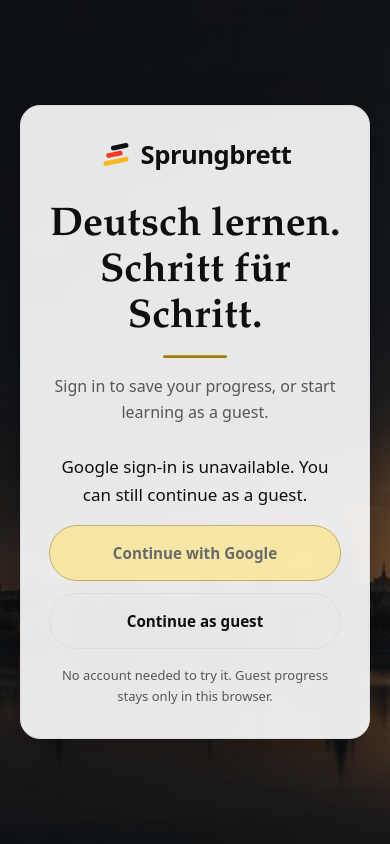
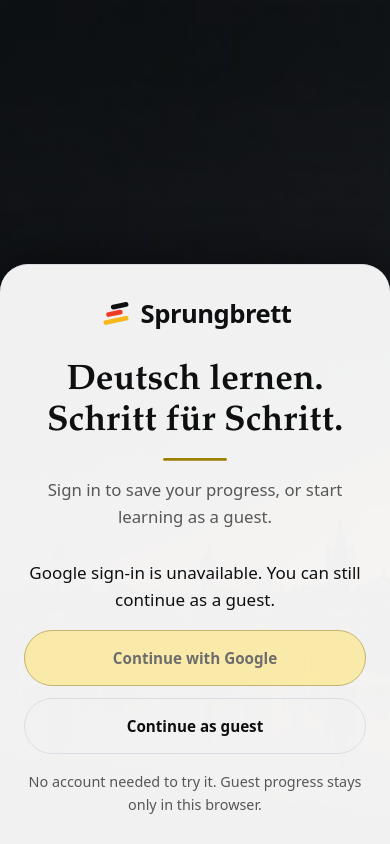
Before and after one commit to mehedi-hasan-2426/sprungbrett-deutsch, a Next.js app: page /signin in a window 390 px wide. Built offline with nearby package versions, Linux system fonts and the light colour scheme; no server answers.

Commit message:
Fix sign-in hover flicker, gate hover to mouse, add mobile baseline and bottom-sheet landing

```diff
--- a/pages/_app.tsx
+++ b/pages/_app.tsx
@@ -1,5 +1,6 @@
 import type { AppProps } from "next/app";
 import Link from "next/link";
+import Head from "next/head";
 import "../styles/app.css";
 import { ProgressProvider } from "../src/state/ProgressContext.tsx";
 import { SessionProvider, useSession } from "next-auth/react";
@@ -27,5 +28,10 @@
 }
 
 export default function App(props: AppProps<PageProps>) {
-  return <SessionProvider session={props.pageProps.session} refetchInterval={60} refetchOnWindowFocus><CourseApp {...props} /></SessionProvider>;
+  return (
+    <>
+      <Head><meta name="viewport" content="width=device-width, initial-scale=1, viewport-fit=cover" /></Head>
+      <SessionProvider session={props.pageProps.session} refetchInterval={60} refetchOnWindowFocus><CourseApp {...props} /></SessionProvider>
+    </>
+  );
 }
--- a/pages/_document.tsx
+++ b/pages/_document.tsx
@@ -8,7 +8,8 @@
         <meta name="description" content="Practise German step by step with instant feedback. Sign in to save progress or try it as a guest." />
         <meta name="color-scheme" content="light dark" />
         <meta name="referrer" content="no-referrer" />
-        <meta name="theme-color" content="#0d0f11" />
+        <meta name="theme-color" media="(prefers-color-scheme: light)" content="#f5f6f8" />
+        <meta name="theme-color" media="(prefers-color-scheme: dark)" content="#0d0f11" />
         <link rel="icon" type="image/png" href="/apple-touch-icon.png" />
         <link rel="apple-touch-icon" href="/apple-touch-icon.png" />
         <meta property="og:type" content="website" />
--- a/styles/app.css
+++ b/styles/app.css
@@ -94,7 +94,12 @@
 }
 
 * { box-sizing: border-box; }
-html { -webkit-text-size-adjust: 100%; }
+html { -webkit-text-size-adjust: 100%; -webkit-tap-highlight-color: transparent; }
+button, a, [role="switch"], summary { touch-action: manipulation; }
+button, [role="switch"] { -webkit-user-select: none; user-select: none; }
+@media (pointer: coarse) {
+  input, select, textarea { font-size: 16px; }
+}
 body { margin: 0; background: var(--bg); color: var(--fg); line-height: 1.6; font-size: 1.0625rem; }
 h1, h2, .lesson-num, .lesson-title, .brand { font-family: var(--serif); font-weight: 600; letter-spacing: -0.01em; }
 h1 { font-size: clamp(1.75rem, 1.3rem + 1.6vw, 2.5rem); line-height: 1.1; margin: 0.25rem 0 0.75rem; }
@@ -112,7 +117,10 @@
 .top nav { display: flex; flex-wrap: wrap; gap: 0.25rem 0.35rem; flex: 1; }
 .top nav a { display: inline-flex; align-items: center; gap: 0.45rem; min-height: 40px; text-decoration: none; color: var(--fg); padding: 0 0.85rem; font-size: 0.95rem; font-weight: 500; border-radius: 100px; }
 .nav-icon { width: 18px; height: 18px; flex-shrink: 0; }
-.top nav a:hover { background: var(--tint); }
+.top nav a:not([aria-current="page"]) { transition: background-color 200ms ease; }
+@media (hover: hover) and (pointer: fine) {
+  .top nav a:hover { background: var(--tint); }
+}
 .top nav a[aria-current="page"] { background: var(--action); color: var(--action-fg); font-weight: 600; }
 .nav-short { display: none; }
 .brand { display: inline-flex; text-decoration: none; color: var(--fg); }
@@ -125,11 +133,11 @@
 .shell { display: grid; grid-template-columns: 17rem minmax(0, 1fr); max-width: 84rem; margin: 0 auto; }
 .signin { width: min(100%, 36rem); margin: 4rem auto; padding: 1.5rem; }
 .signin-screen { display: grid; place-items: center; min-height: 100svh; max-width: none; margin: 0; padding: 2rem 1.25rem; background: linear-gradient(rgba(10, 12, 14, 0.3), rgba(10, 12, 14, 0.7)), url("/landing-bg.jpg") center 70% / cover no-repeat #0d0f11; }
-.signin-content { width: 100%; max-width: 440px; text-align: center; padding: 2rem 1.75rem; border: 1px solid var(--line); border-radius: var(--radius); background: color-mix(in srgb, var(--card) 90%, transparent); backdrop-filter: blur(8px); box-shadow: 0 12px 40px rgba(0, 0, 0, 0.35); }
+.signin-content { width: 100%; max-width: 440px; text-align: center; padding: 2rem 1.75rem; border: 1px solid var(--line); border-radius: var(--radius); background: color-mix(in srgb, var(--card) 94%, transparent); box-shadow: 0 12px 40px rgba(0, 0, 0, 0.35); }
 .signin-brand { margin: 0 0 1.5rem; }
 .signin-brand .logo-word { font-size: 1.6rem; }
 .signin-brand .logo-mark { width: 34px; height: 34px; }
-.signin-content h1 { margin: 0; font-size: 2.5rem; line-height: 1.15; letter-spacing: 0; }
+.signin-content h1 { margin: 0; font-size: clamp(2rem, 6vw + 0.75rem, 2.75rem); line-height: 1.15; letter-spacing: 0; }
 .signin-intro { margin: 1rem 0 1.75rem; color: var(--muted); font-size: 1rem; }
 .signin-actions { display: grid; gap: 0.75rem; }
 .signin-actions button { width: 100%; min-height: 56px; margin: 0; }
@@ -137,9 +145,11 @@
 @media (max-width: 50rem) {
   .signin-screen { background-image: linear-gradient(rgba(10, 12, 14, 0.3), rgba(10, 12, 14, 0.7)), url("/landing-bg-small.jpg"); }
 }
-@media (max-width: 380px) {
-  .signin-content { padding: 1.5rem 1.1rem; }
-  .signin-content h1 { font-size: 2rem; }
+@media (max-width: 40rem) {
+  .signin-screen { place-items: end stretch; padding: 0; background-position: center 40%; }
+  .signin-content { max-width: none; padding: 2rem 1.5rem calc(1.75rem + env(safe-area-inset-bottom, 0px)); border-width: 1px 0 0; border-radius: 28px 28px 0 0; box-shadow: 0 -12px 40px rgba(0, 0, 0, 0.35); }
+  .signin-intro { font-size: 1.05rem; }
+  .signin-note { font-size: 0.9rem; }
 }
 .account-actions { display: flex; flex-wrap: wrap; align-items: center; gap: 0.5rem; }
 .tip { position: relative; }
@@ -209,8 +219,10 @@
 .intro { max-width: 42rem; }
 
 .lessons { list-style: none; padding: 0; margin: 1.5rem 0; display: grid; gap: 0.75rem; grid-template-columns: repeat(auto-fill, minmax(17rem, 1fr)); }
-.lesson { display: grid; grid-template-columns: auto 1fr; gap: 0.25rem 1rem; height: 100%; padding: 1.1rem 1.25rem; background: var(--card); border: 1px solid var(--line); border-radius: var(--radius); box-shadow: var(--raise); color: var(--fg); text-decoration: none; transition: border-color 0.15s, transform 0.15s; }
-.lesson:hover { border-color: var(--action-line); transform: translateY(-2px); }
+.lesson { display: grid; grid-template-columns: auto 1fr; gap: 0.25rem 1rem; height: 100%; padding: 1.1rem 1.25rem; background: var(--card); border: 1px solid var(--line); border-radius: var(--radius); box-shadow: var(--raise); color: var(--fg); text-decoration: none; transition: border-color 200ms ease, transform 200ms var(--ease-out); }
+@media (hover: hover) and (pointer: fine) {
+  .lesson:hover { border-color: var(--action-line); transform: translateY(-2px); }
+}
 .lesson-num { font-size: 2rem; line-height: 1; color: var(--emph); }
 .lesson-body { display: flex; flex-direction: column; gap: 0.15rem; }
 .lesson-role { font-size: 0.72rem; font-weight: 600; text-transform: uppercase; letter-spacing: 0.08em; color: var(--teal); }
@@ -248,12 +260,14 @@
   display: inline-flex; align-items: center; justify-content: center; gap: 0.4rem; font: inherit; font-weight: 600; font-size: 0.95rem; line-height: 1.2;
   border: 1px solid var(--action-line); background: var(--action); color: var(--action-fg);
   border-radius: 100px; padding: 0.55rem 1.25rem; min-height: 44px; cursor: pointer; text-decoration: none; margin: 0.25rem 0.25rem 0.25rem 0;
-  transition: background-color 0.15s, border-color 0.15s, color 0.15s, transform 160ms var(--ease-out);
+  transition: background-color 200ms ease, border-color 200ms ease, color 200ms ease, transform 160ms var(--ease-out);
 }
 button:not(:disabled):active, .button:active { transform: scale(0.97); }
-button:hover, .button:hover { background: var(--action-hover); }
+@media (hover: hover) and (pointer: fine) {
+  button:hover, .button:hover { background: var(--action-hover); }
+  button.secondary:hover, .button.secondary:hover, .option:hover { background: var(--tint); border-color: var(--fg); }
+}
 button.secondary, .button.secondary, .option { background: transparent; color: var(--fg); border-color: var(--line); }
-button.secondary:hover, .button.secondary:hover, .option:hover { background: var(--tint); border-color: var(--fg); }
 .option.selected, .option.selected:hover { background: var(--action); color: var(--action-fg); border-color: var(--action-line); }
 button.link, button.link:hover { background: none; border: none; color: var(--accent); text-decoration: underline; padding: 0.25rem 0; min-height: 0; font-weight: 500; border-radius: 4px; }
 button.danger, button.danger:hover { background: transparent; color: var(--bad-fg); border-color: var(--bad-fg); }
@@ -376,7 +390,9 @@
 .path::before { content: ""; position: absolute; left: 27px; top: 1.5rem; bottom: 1.5rem; width: 2px; background: linear-gradient(var(--action-line), var(--line) 30%); border-radius: 2px; }
 .path-step { position: relative; padding: 0.35rem 0; animation: path-in 0.45s ease-out both; }
 .path-node { display: flex; align-items: center; gap: 0.9rem; padding: 0.55rem 1.1rem 0.55rem 0.55rem; border: 1px solid var(--line); border-radius: 100px; background: var(--card); color: var(--fg); text-decoration: none; box-shadow: var(--raise); transition: border-color 0.15s, transform 0.15s; }
-.path-node:hover { border-color: var(--action-line); transform: translateX(3px); }
+@media (hover: hover) and (pointer: fine) {
+  .path-node:hover { border-color: var(--action-line); transform: translateX(3px); }
+}
 .path-dot { flex: none; display: grid; place-items: center; width: 44px; height: 44px; border-radius: 50%; background: var(--tint); color: var(--muted); position: relative; z-index: 1; }
 .path-dot .role-icon { width: 26px; height: 26px; padding: 2px; color: inherit; }
 .path-text { display: flex; flex-direction: column; min-width: 0; flex: 1; line-height: 1.3; }
```
